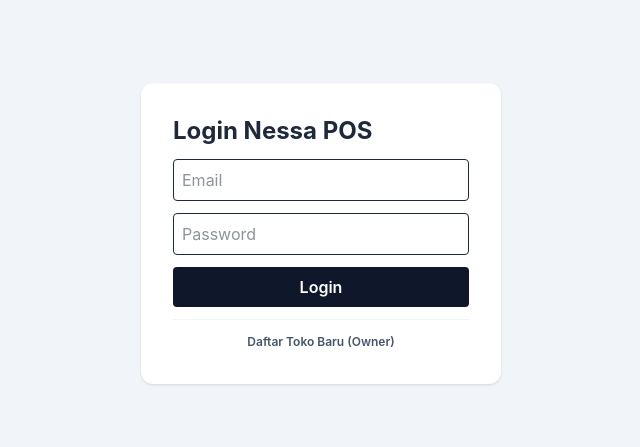
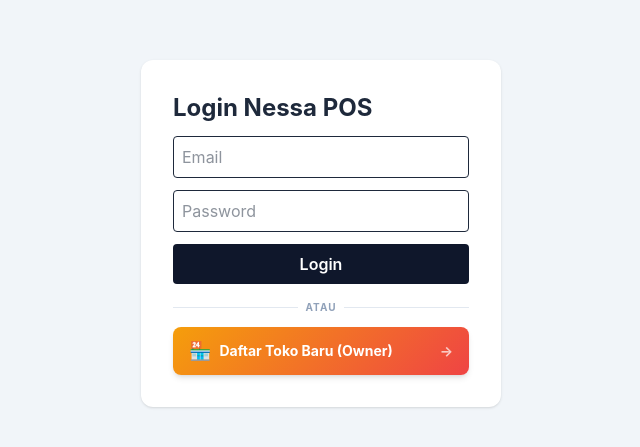
Before and after one commit to susionoahmad/npos, a Vue app in the folder frontend/: page /login in a window 1280 px wide. Shown: the part 167-614 px from the top of the page, without its empty margins (319-959 px from the left). Built offline with nearby package versions, Linux system fonts and the light colour scheme; no server answers.

Commit message:
fix tombol daftar

```diff
--- a/frontend/src/views/LoginPage.vue
+++ b/frontend/src/views/LoginPage.vue
@@ -60,11 +60,21 @@ const submit = async () => {
         {{ loading ? 'Masuk...' : 'Login' }}
       </button>
 
-      <div class="text-center pt-2 border-t border-slate-100">
-        <router-link to="/register" class="text-xs text-slate-600 hover:text-slate-900 font-semibold hover:underline">
-          Daftar Toko Baru (Owner)
-        </router-link>
+      <div class="relative flex items-center gap-2 pt-1">
+        <div class="flex-1 h-px bg-slate-200"></div>
+        <span class="text-[10px] font-bold text-slate-400 uppercase tracking-widest">atau</span>
+        <div class="flex-1 h-px bg-slate-200"></div>
       </div>
+
+      <router-link
+        to="/register"
+        class="group flex items-center justify-center gap-2 w-full rounded-lg py-2.5 px-4 font-bold text-sm text-white transition-all duration-200 shadow-md hover:shadow-lg hover:scale-[1.02] active:scale-[0.98]"
+        style="background: linear-gradient(135deg, #f59e0b 0%, #ef4444 100%);"
+      >
+        <span class="text-lg">🏪</span>
+        <span>Daftar Toko Baru (Owner)</span>
+        <span class="ml-auto opacity-70 group-hover:translate-x-0.5 transition-transform">→</span>
+      </router-link>
     </form>
   </div>
 </template>
```
